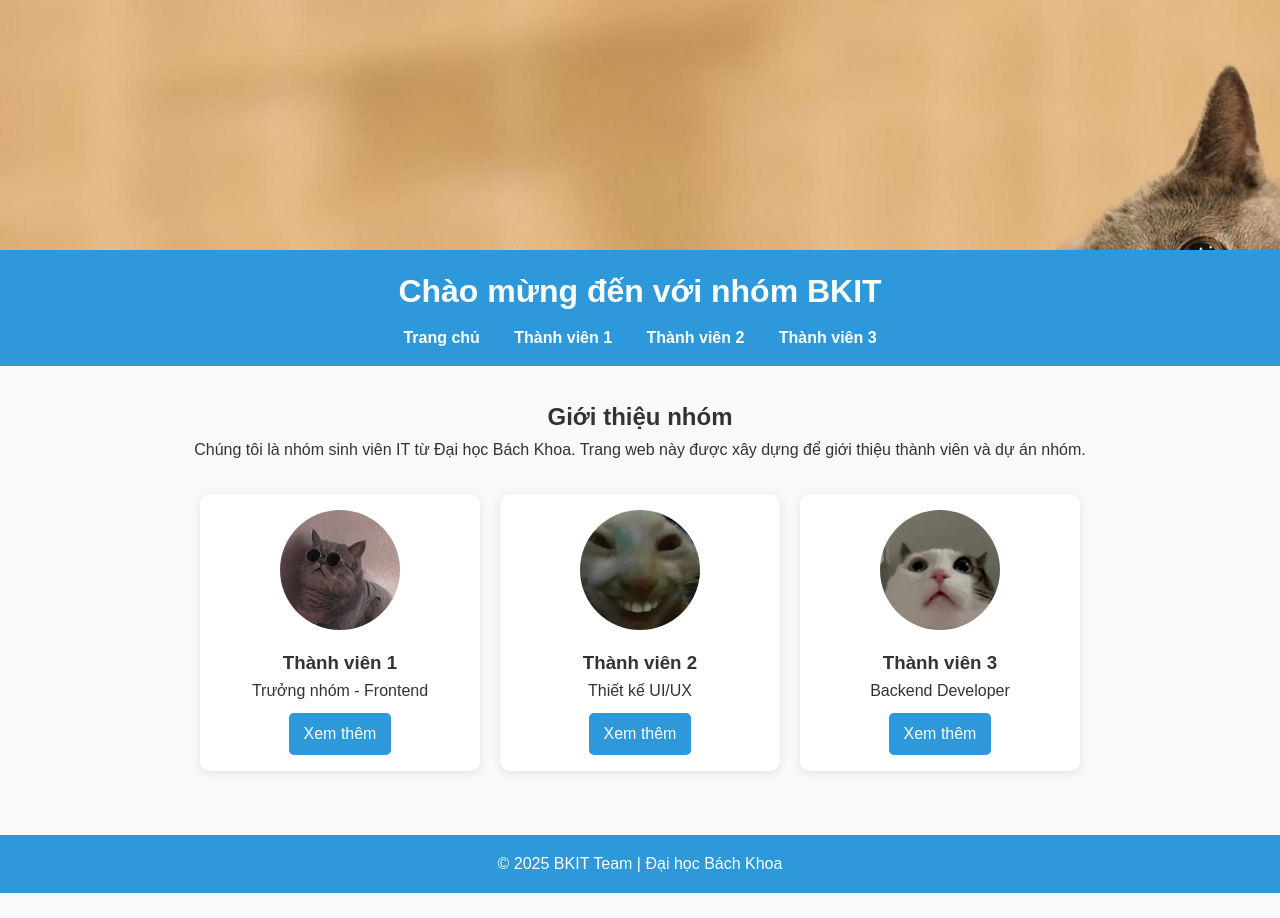
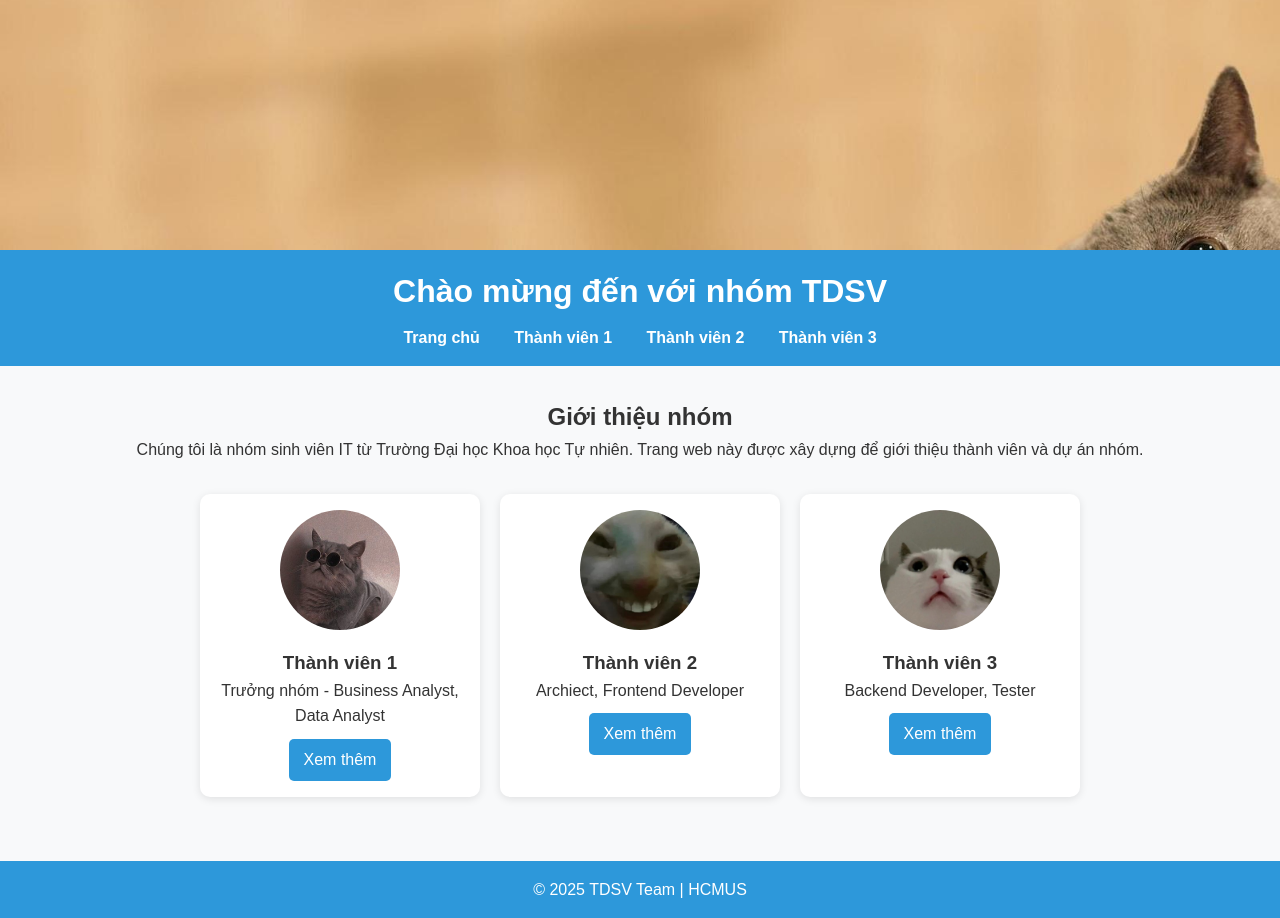
Before and after one commit to rtyud5/GA01-GroupWebDemo, a plain HTML site: page index.html in a window 1280 px wide. Before the commit the page ends 893 px from the top, so only its background shows below. Drawn offline with Linux system fonts and the light colour scheme.

Commit message:
update web

```diff
--- a/index.html
+++ b/index.html
@@ -2,13 +2,13 @@
 <html lang="vi">
 <head>
   <meta charset="UTF-8">
-  <title>Nhóm BKIT - Trang chủ</title>
+  <title>Nhóm TDSV - Trang chủ</title>
   <link rel="stylesheet" href="style.css">
 </head>
 <body>
   <header>
     <img src="images/group-banner.jpg" alt="Banner nhóm" class="banner">
-    <h1>Chào mừng đến với nhóm BKIT</h1>
+    <h1>Chào mừng đến với nhóm TDSV</h1>
     <nav>
       <a href="index.html">Trang chủ</a>
       <a href="member1.html">Thành viên 1</a>
@@ -20,35 +20,35 @@
   <main>
     <section class="intro">
       <h2>Giới thiệu nhóm</h2>
-      <p>Chúng tôi là nhóm sinh viên IT từ Đại học Bách Khoa. Trang web này được xây dựng để giới thiệu thành viên và dự án nhóm.</p>
+      <p>Chúng tôi là nhóm sinh viên IT từ Trường Đại học Khoa học Tự nhiên. Trang web này được xây dựng để giới thiệu thành viên và dự án nhóm.</p>
     </section>
 
     <section class="members">
       <div class="card">
         <img src="images/member1.jpg" alt="Thành viên 1">
         <h3>Thành viên 1</h3>
-        <p>Trưởng nhóm - Frontend</p>
+        <p>Trưởng nhóm - Business Analyst, Data Analyst</p>
         <a href="member1.html" class="btn">Xem thêm</a>
       </div>
 
       <div class="card">
         <img src="images/member2.jpg" alt="Thành viên 2">
         <h3>Thành viên 2</h3>
-        <p>Thiết kế UI/UX</p>
+        <p>Archiect, Frontend Developer</p>
         <a href="member2.html" class="btn">Xem thêm</a>
       </div>
 
       <div class="card">
         <img src="images/member3.jpg" alt="Thành viên 3">
         <h3>Thành viên 3</h3>
-        <p>Backend Developer</p>
+        <p>Backend Developer, Tester</p>
         <a href="member3.html" class="btn">Xem thêm</a>
       </div>
     </section>
   </main>
 
   <footer>
-    <p>© 2025 BKIT Team | Đại học Bách Khoa</p>
+    <p>© 2025 TDSV Team | HCMUS</p>
   </footer>
 </body>
 </html>
```
Also changed, not shown: member1.html (+4 -4 lines), member2.html (+2 -2 lines), member3.html (+1 -1 lines).
